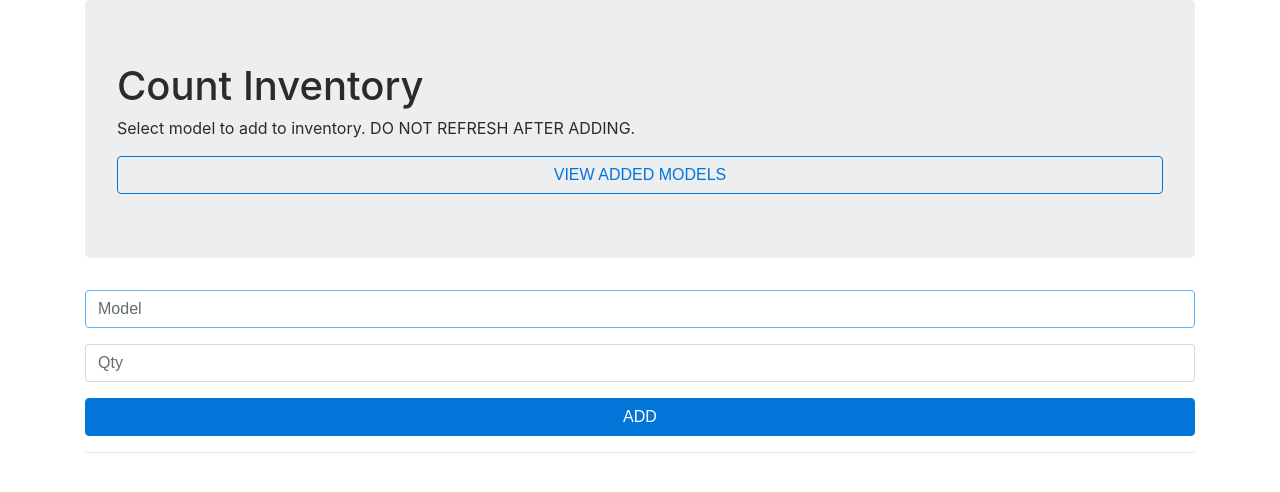
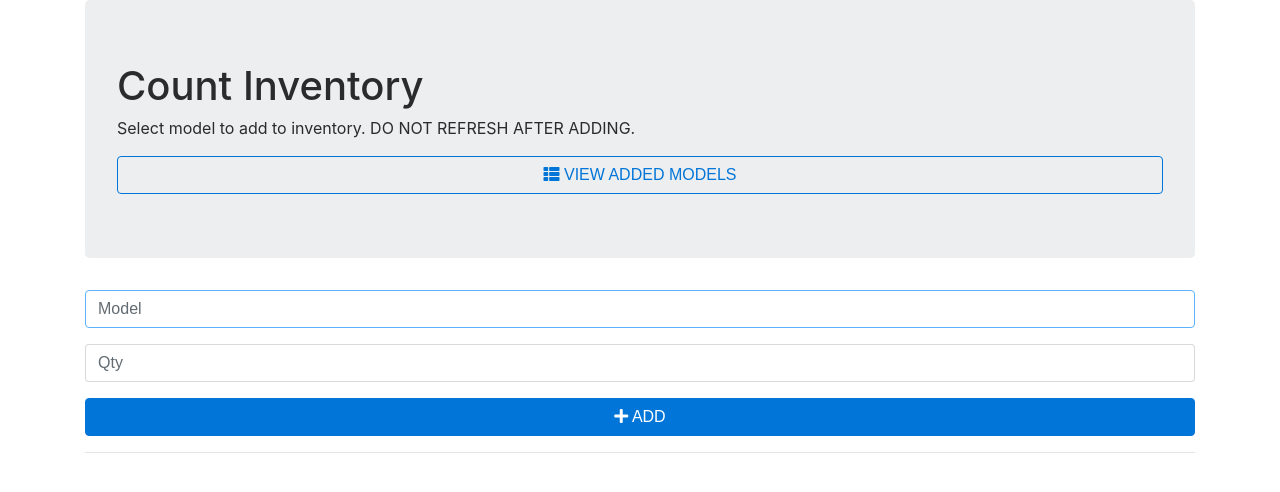
Before and after one commit to balpreetpunia/inven-count, a PHP site: page / in a window 1280 px wide. Shown: the top 492 px of the page. Run offline with PHP 8.4, Linux system fonts and the light colour scheme; some libraries are stand-ins or nearby versions.

Commit message:
Added icons.

```diff
--- a/index.php
+++ b/index.php
@@ -49,14 +49,14 @@
     <meta name="viewport" content="width=device-width, initial-scale=1">
     <link rel="stylesheet" href="https://maxcdn.bootstrapcdn.com/bootstrap/4.0.0-beta.3/css/bootstrap.min.css" integrity="sha384-Zug+QiDoJOrZ5t4lssLdxGhVrurbmBWopoEl+M6BdEfwnCJZtKxi1KgxUyJq13dy" crossorigin="anonymous">
     <link rel="stylesheet" href="https://ajax.googleapis.com/ajax/libs/jqueryui/1.10.1/themes/base/minified/jquery-ui.min.css" type="text/css" />
-    <link href="https://maxcdn.bootstrapcdn.com/font-awesome/4.6.2/css/font-awesome.min.css" rel="stylesheet" integrity="sha384-aNUYGqSUL9wG/vP7+cWZ5QOM4gsQou3sBfWRr/8S3R1Lv0rysEmnwsRKMbhiQX/O" crossorigin="anonymous">
+    <link rel="stylesheet" href="https://use.fontawesome.com/releases/v5.0.13/css/all.css" integrity="sha384-DNOHZ68U8hZfKXOrtjWvjxusGo9WQnrNx2sqG0tfsghAvtVlRW3tvkXWZh58N9jp" crossorigin="anonymous">
 </head>
 <body>
 <div class="container" id="container1">
     <div class="jumbotron">
         <h1>Count Inventory</h1>
         <p>Select model to add to inventory. DO NOT REFRESH AFTER ADDING.</p>
-        <button class="btn btn-outline-primary w-100" onclick="location='view.php'" ">VIEW ADDED MODELS</button>
+        <button class="btn btn-outline-primary w-100" onclick="location='view.php'"><i class="fas fa-th-list"></i> VIEW ADDED MODELS</button>
     </div>
     <div class="input-field">
         <form id="calculator" method="post" action="">
@@ -67,7 +67,7 @@
                 <input id="qty" name="qty" class="form-control" placeholder="Qty" type="number" />
             </div>
             <div class="btn-group d-flex" role="group">
-                <button class="btn btn-primary w-100" id="generate" type="submit">ADD</button>
+                <button class="btn btn-primary w-100" id="generate" type="submit"><i class="fas fa-plus"></i> ADD</button>
             </div>
         </form>
     </div>
```
